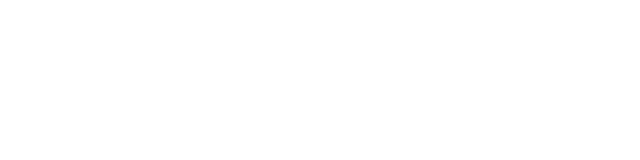
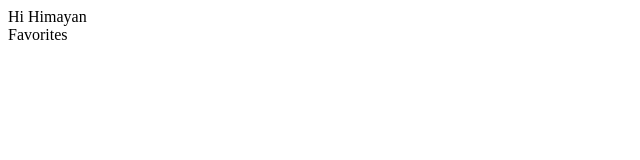
Before and after one commit to himayand21/blackboard, a React app: page / in a window 1280 px wide. Shown: the top 160 px of the page, without its empty margins (0-640 px from the left). Built offline with nearby package versions, Linux system fonts and the light colour scheme.

Commit message:
added wrapper to map boards

```diff
--- a/src/App.js
+++ b/src/App.js
@@ -1,9 +1,15 @@
 import React from 'react';
 import './App.scss';
+import {NavBar} from './components/navBar';
+import {Main} from './components/main';
 
 const App = () => {
 	return (
-		<div />
+		<div>
+			<NavBar />
+			<Main />
+		</div>
 	)
 };
+
 export default App;
--- /dev/null
+++ b/src/components/main/MainComponent.js
@@ -0,0 +1,14 @@
+import React from 'react';
+
+export const MainComponent = (props) => {
+	const {boards} = props;
+	return (
+        <main>
+            {boards.map(each => (
+                <div>
+                    {each.name}
+                </div>
+            ))}
+        </main>
+	)
+};
--- /dev/null
+++ b/src/components/main/index.js
@@ -0,0 +1,15 @@
+import {connect} from 'react-redux';
+import {MainComponent} from './MainComponent';
+import './main.scss';
+
+const mapStateToProps = (state) => {
+	const {boards} = state;
+	return ({
+        boards
+    });
+}
+
+export const Main = connect(
+    mapStateToProps,
+    null
+)(MainComponent);
--- /dev/null
+++ b/src/components/navBar/NavBarComponent.js
@@ -0,0 +1,10 @@
+import React from 'react';
+
+export const NavBarComponent = (props) => {
+	const {name} = props;
+	return (
+		<nav>
+            {`Hi ${name}`}
+        </nav>
+	)
+};
--- /dev/null
+++ b/src/components/navBar/index.js
@@ -0,0 +1,13 @@
+import {connect} from 'react-redux';
+import {NavBarComponent} from './NavBarComponent';
+import './navBar.scss';
+
+const mapStateToProps = (state) => {
+	const {user} = state;
+	return ({ ...user });
+}
+
+export const NavBar = connect(
+    mapStateToProps,
+    null
+)(NavBarComponent);
```
Also changed, not shown: src/components/main/main.scss (added), src/components/navBar/navBar.scss (added).
